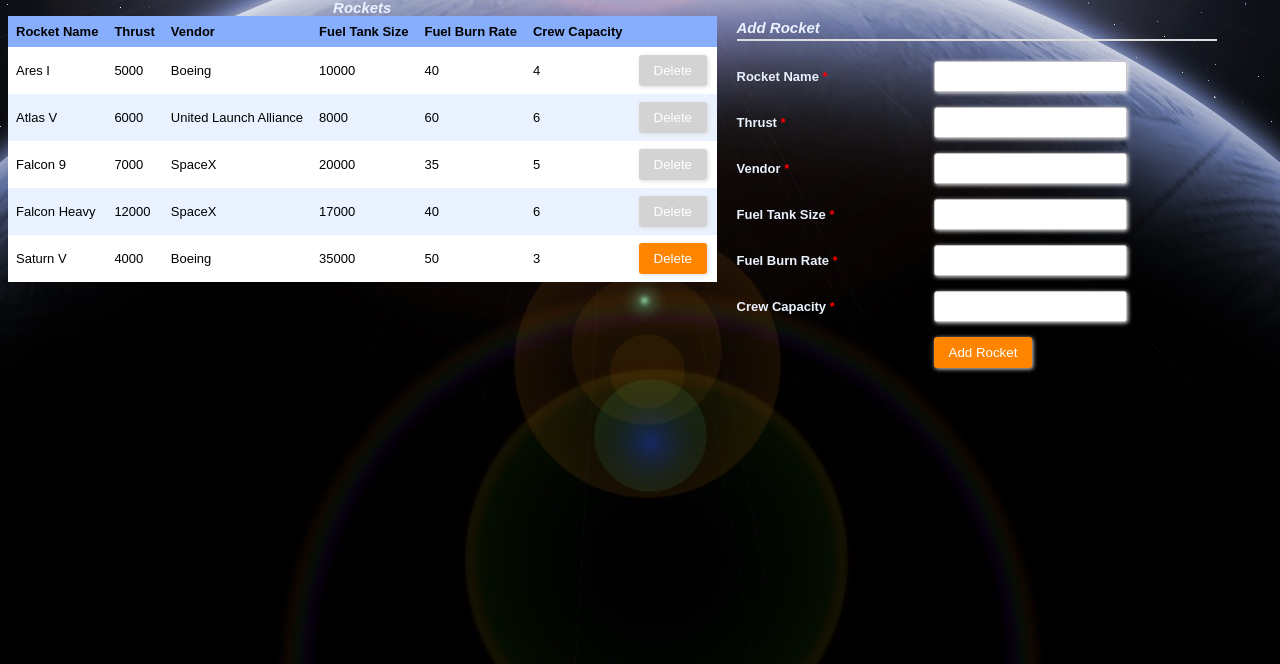
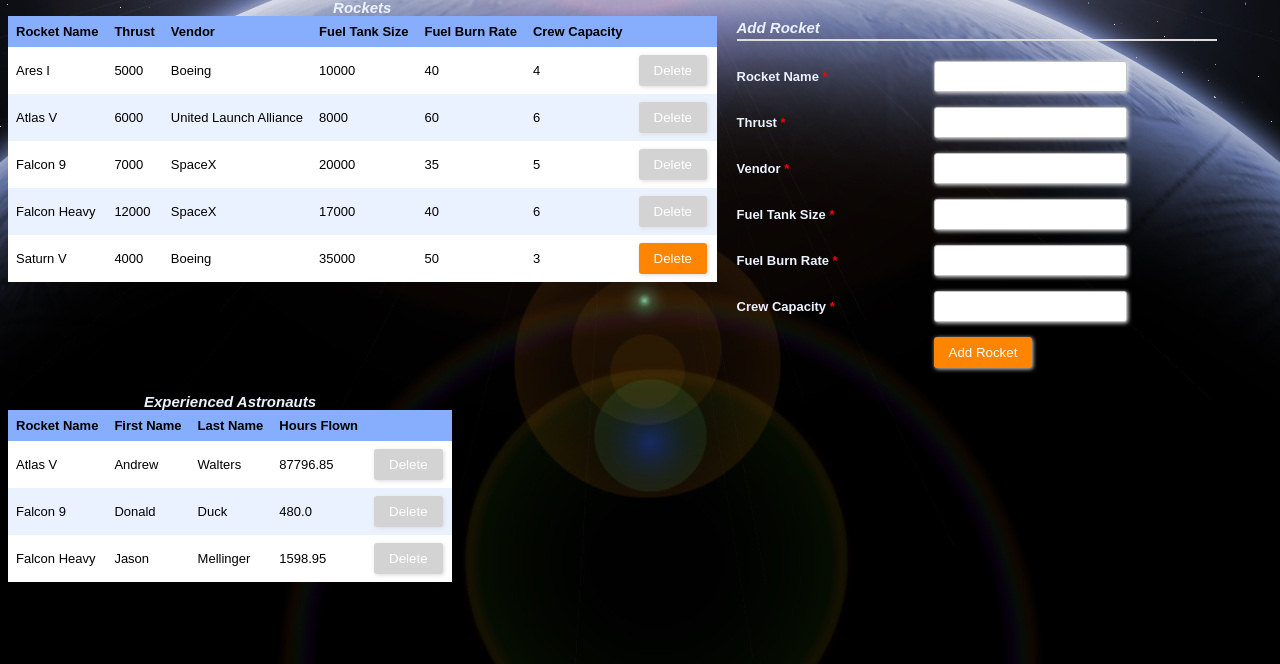
Before and after one commit to blazersand2000/MissionControlApp, a Flask app: page /rockets in a window 1280 px wide. Shown: the part 136-800 px from the top of the page. Run offline with Flask 2, Linux system fonts and the light colour scheme; the visitor is signed in with stand-in values (Sample User, id 1); data comes from the database, SQL or seed files in the repository; both versions use the stored data as it was after the commit; some libraries are stand-ins or nearby versions.

Commit message:
New Query Tables

```diff
--- a/app.py
+++ b/app.py
@@ -74,6 +74,10 @@ def showMissions():
     c.execute("SELECT aid, firstName || ' ' || lastName FROM Astronauts")
     astronauts = c.fetchall()
 
+    #Query that finds if any astronaut is scheduled for overlapping missions
+    c.execute("SELECT A.aid, 1, A.firstName, A.lastName, group_concat(M1.mid || ' and ' || M2.mid) as overlappingMissions FROM Astronauts A, Mission M1, Mission M2, Crew C1, Crew C2 WHERE C1.aid = A.aid AND C2.aid = A.aid AND C1.mid = M1.mid AND C2.mid = M2.mid AND strftime('%s', M1.launchTime) < strftime('%s', M2.launchTime) AND strftime('%s', M1.landTime) > strftime('%s', M2.landTime);")
+    overlap = c.fetchall()
+
     #close database connection
     conn.commit()
     conn.close()
@@ -81,7 +85,7 @@ def showMissions():
     #each list within the following list represents a form element we want to render and contains (form element name, type, label to display for it, and extra values if needed like to send list of astronauts to select multiple type)
     formInputs = [['rid', 'select', 'Rocket', rockets], ['fid', 'select', 'Launch Facility', facilities], ['crewMembers', 'selectmultiple', 'Crew Members', astronauts], ['launchTime', 'datetime', 'Launch Time', ["from",]], ['landTime', 'datetime', 'Land Time', ["to",]]]
 
-    return render_template("missions.html", headers=("Rocket","Facility","Time of Launch", "Time of Landing", "Crew Members"), rows=results, inputs=formInputs)
+    return render_template("missions.html", headers=("Rocket","Facility","Time of Launch", "Time of Landing", "Crew Members"), rows=results, inputs=formInputs, headersOverlap=("Firstname", "Lastname", "Overlapping Missions"), rowsOverlap=overlap)
 
 @app.route("/launch_facilities", methods=["GET", "POST"])
 @login_required
@@ -135,12 +139,15 @@ def showRockets():
     c.execute("SELECT rid, rid IN (SELECT rid FROM Mission) AS cannotDelete, rname, thrust, vendor, fuelTankSize, fuelBurnRate, crewCapacity FROM Rockets")
     results = c.fetchall()
 
+    c.execute("SELECT R.rid, 1, R.rname, A.firstName, A.lastName, SUM((strftime('%s', m.landTime) - strftime('%s', m.launchTime))/3600.0) as timeHours FROM Rockets R, Astronauts A, Mission M, Crew C WHERE A.aid=C.aid AND C.mid=M.mid AND R.rid=M.rid GROUP BY R.rname, A.firstName HAVING timeHours > (SELECT SUM((strftime('%s', m1.landTime) - strftime('%s', m1.launchTime))/3600.0) FROM Rockets R1, Astronauts A1, Mission M1, Crew C1 WHERE A1.aid=C1.aid AND C1.mid=M1.mid AND R1.rid=M1.rid AND A.aid <> A1.aid AND R1.rid = R.rid);")
+    experiencedAstros = c.fetchall()
+
     formInputs = [['rname', 'text', 'Rocket Name', []], ['thrust', 'number', 'Thrust', []], ['vendor', 'text', 'Vendor', []], ['fuelTankSize', 'number', 'Fuel Tank Size', []], ['fuelBurnRate', 'number', 'Fuel Burn Rate', []], ['crewCapacity', 'number', 'Crew Capacity', []]]
 
     conn.commit()
     conn.close()
 
-    return render_template("rockets.html", headers=("Rocket Name","Thrust","Vendor","Fuel Tank Size","Fuel Burn Rate", "Crew Capacity"), rows=results, inputs=formInputs)
+    return render_template("rockets.html", headers=("Rocket Name","Thrust","Vendor","Fuel Tank Size","Fuel Burn Rate", "Crew Capacity"), rows=results, inputs=formInputs, headersAstro=("Rocket Name", "First Name", "Last Name", "Hours Flown"), rowsAstro=experiencedAstros)
 
 @app.route("/astronauts", methods=["GET", "POST"])
 @login_required
@@ -164,12 +171,16 @@ def showAstronauts():
     c.execute("SELECT aid, A.aid IN (SELECT aid FROM Crew) AS cannotDelete, firstName, lastName, dob, (SELECT SUM((strftime('%s',M.landTime) - strftime('%s',M.launchTime))/3600.0) FROM Mission M, Crew C WHERE M.mid = C.mid AND C.aid = A.aid) AS hoursFlown FROM Astronauts A")
     results = c.fetchall()
 
+    #Query to find which rocket each astronaut has flown on
+    c.execute("SELECT A.aid, 1, A.firstName, A.lastName, group_concat(DISTINCT R.rname) as Rockets FROM Astronauts A, Crew C, Mission M, Rockets R WHERE A.aid = C.aid AND C.mid = M.mid AND R.rid = M.rid GROUP BY A.firstName, A.lastName ORDER BY COUNT(DISTINCT R.rname) DESC;")
+    astroHistory = c.fetchall()
+
     formInputs = [['firstName', 'text', 'First Name', []], ['lastName', 'text', 'Last Name', []], ['dob', 'date', 'Date of Birth', []]]
 
     conn.commit()
     conn.close()
 
-    return render_template("astronauts.html", headers=("First Name","Last Name","Date of Birth","Hours Flown"), rows=results, inputs=formInputs)
+    return render_template("astronauts.html", headers=("First Name","Last Name","Date of Birth","Hours Flown"), rows=results, inputs=formInputs, historyHeader=("Firstname", "Lastname", "Rockets Flown On"), historyRows=astroHistory)
 
 @app.route("/astronauts/<aid>")
 @login_required
--- a/templates/astronauts.html
+++ b/templates/astronauts.html
@@ -11,4 +11,7 @@ Astronauts
 <section style="float:left">
 	{{ GenerateFormToAddEntry('Add Astronaut', inputs) }}
 </section>
+<section style="float:left">
+	{{ GenerateTable('Astronauts Flight History', historyHeader, historyRows, 'aid') }}
+</section>
 {% endblock %}
--- a/templates/missions.html
+++ b/templates/missions.html
@@ -11,5 +11,8 @@ Missions
 <section style="float:left">
     {{ GenerateFormToAddEntry('Add Mission', inputs) }}
 </section>
+<section style="float:left">
+    {{ GenerateTable('Overlapping Missions', headersOverlap, rowsOverlap, 'mid') }}
+</section>
 <script type="text/JavaScript" src="{{ url_for('static', filename='scripts.js') }}"></script>
 {% endblock %}
--- a/templates/rockets.html
+++ b/templates/rockets.html
@@ -11,4 +11,8 @@ Rockets
 <section style="float:left">
 	{{ GenerateFormToAddEntry('Add Rocket', inputs) }}
 </section>
+<section style="float:left">
+	{{ GenerateTable('Experienced Astronauts', headersAstro, rowsAstro, 'rid') }}
+</section>
+
 {% endblock %}
```
Also changed, not shown: db.sqlite3.
